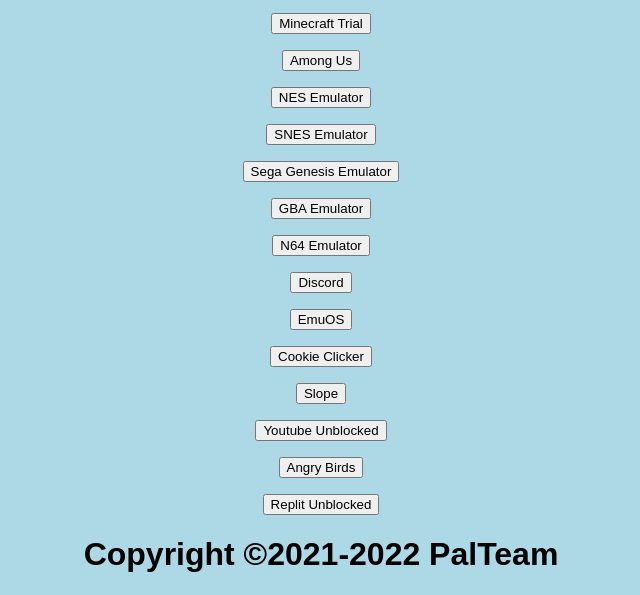
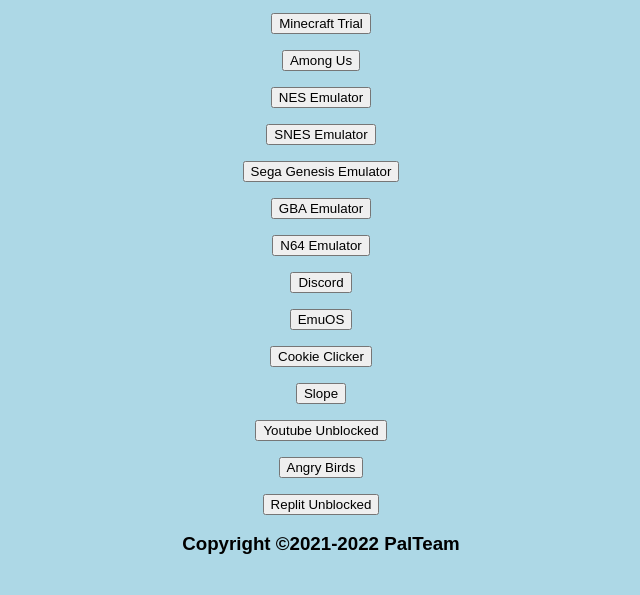
Before and after one commit to TheMonkeExe/PalBlock, a plain HTML site: page index.html in a window 1280 px wide. Shown: the part 582-1177 px from the top of the page, without its empty margins (319-959 px from the left). After the commit the page ends 1156 px from the top, so only its background shows below. Drawn offline with Linux system fonts and the light colour scheme.

Commit message:
Update index.html

```diff
--- a/index.html
+++ b/index.html
@@ -129,7 +129,7 @@
 
 <p></p>
 
-<h1 class="p2">Copyright ©2021-2022 PalTeam</h1>
+<h3 class="p2">Copyright ©2021-2022 PalTeam</h1>
 
 </center>
 
```
